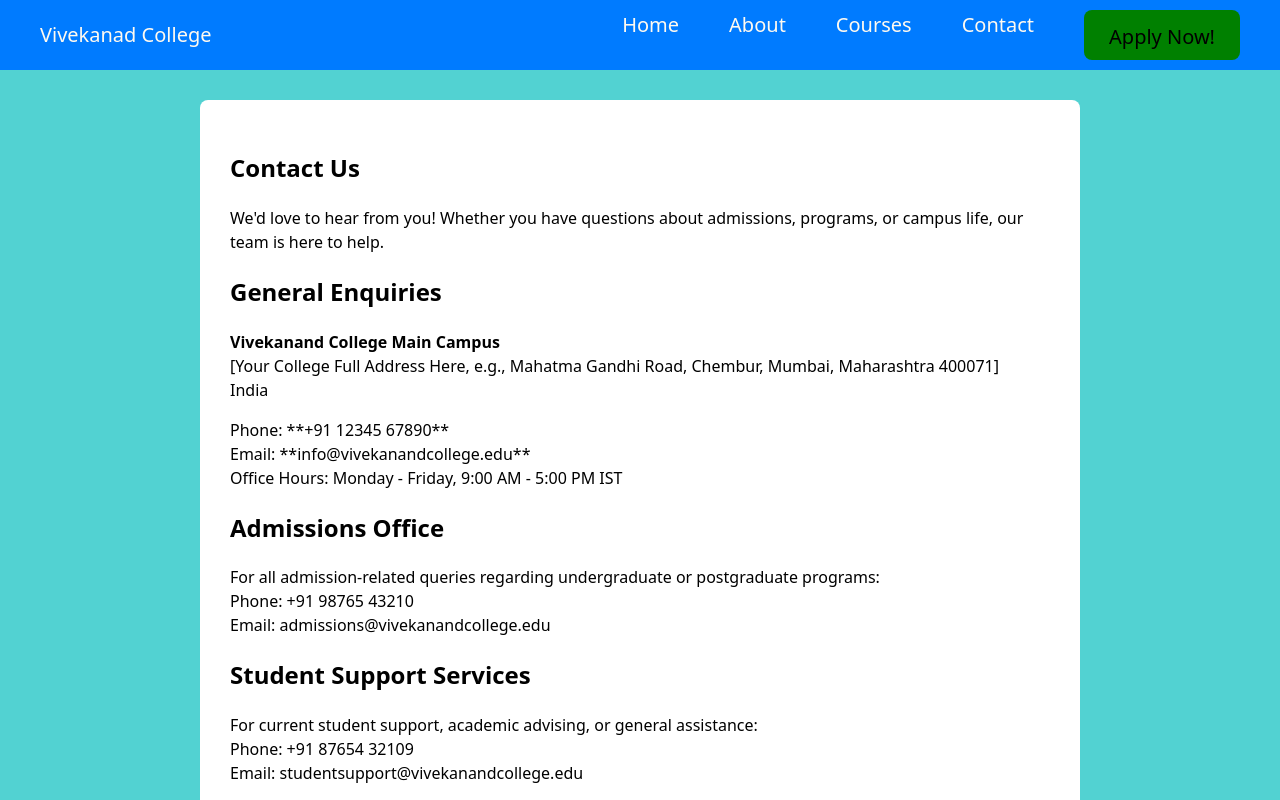
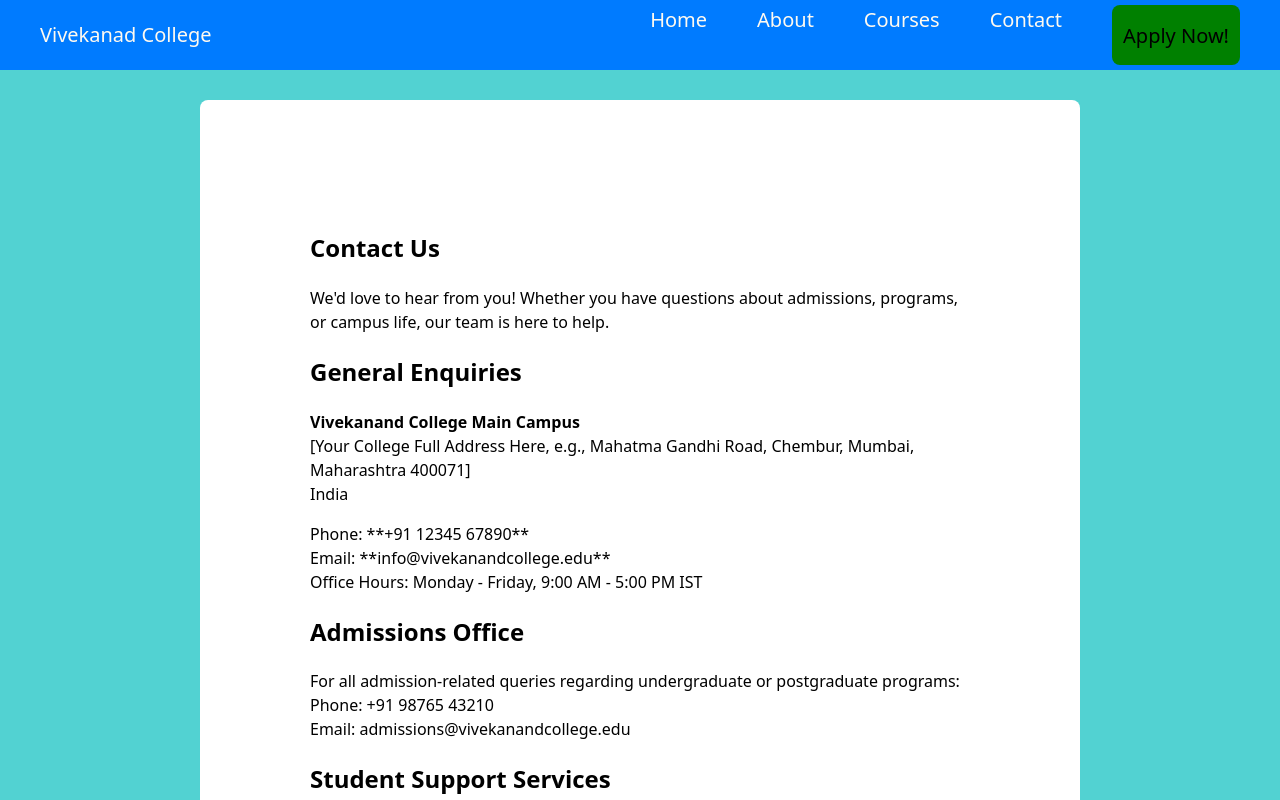
Before and after one commit to shraddhatoraskar2005/vck-ojt, a React (Vite) app: page /contact in a window 1280 px wide. Shown: the top 800 px of the page. Built offline with nearby package versions, Linux system fonts and the light colour scheme.

Commit message:
second commit

```diff
--- a/src/Pages/CoursesPage.jsx
+++ b/src/Pages/CoursesPage.jsx
@@ -15,10 +15,7 @@ const Courses = () => {
 
             <h2>Discover Campus Life</h2>
             <div className='video-container'>
-                <video controls width="100%" height="auto" className="course-video">
-                    <source src="/videos/collegetour.mp4" type="collegetour.mp4"></source>
-                    your browser can not support video tag.
-                </video>
+                <video id="v1" src="https://vck.codewonders.in/assets/college-tour-FAmcnyfF.mp4" controls="autoplay"></video>
             </div>
             <h2>Undergraduate Programs (UG)</h2>
             <ul>
--- a/src/Pages/HomePage.jsx
+++ b/src/Pages/HomePage.jsx
@@ -11,7 +11,8 @@ const Home = () => {
             <Header/>
           <div id="body1">
 
-            <img id="img1" src='Images/college.jpg'/>
+              <img  id="img1" src="Images/college.jpg"/>
+
            <p> **Vivekanand College** is a premier educational institution dedicated to fostering academic excellence, innovation,
             and holistic development. Established in [Year of Establishment, e.g., 1980], we have proudly served generations
              of students, empowering them to achieve their full potential.</p>
--- a/src/Pages/page.css
+++ b/src/Pages/page.css
@@ -79,6 +79,7 @@
 }
 #para1{
     text-align: center;
+    font-size: 24px;
 
 }
 #chead{
@@ -94,6 +95,11 @@
     height: 500px;
     width: 900px;
 }
+#v1{
+    height:500px;
+    width:1000px;
+    border-radius: 8px;
+}
 /*contact page*/
 #contact{
     background-color: #52d2d2;
@@ -105,13 +111,15 @@
     border-radius: 8px;
     justify-content: center;
     align-items: flex-start;
-    padding: 30px;
+    padding:110px;
 }
 #cnt{
     background-color: green;
     margin-left: 450px;
     height:100px;
     width:100px;
+    padding:15px 20px;
+    border-radius: 7px;
 }
 #admission{
     background-color: #52d2d2;
--- a/src/components/Header/Header.css
+++ b/src/components/Header/Header.css
@@ -20,7 +20,9 @@
 }
 #btn1{
   background-color: green;
-  height: 50px;
+  height: 60px;
+  text-align: center;
+  padding: 5px 10px;
 }
 #main{
     font-size: 20px;
```
Also changed, not shown: vercel.json (added).
